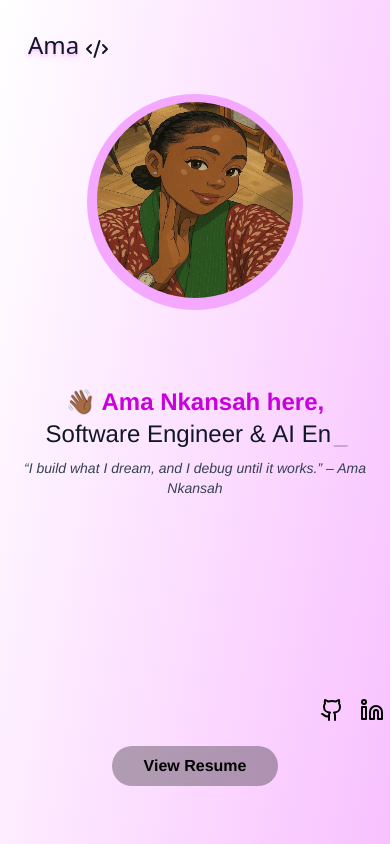
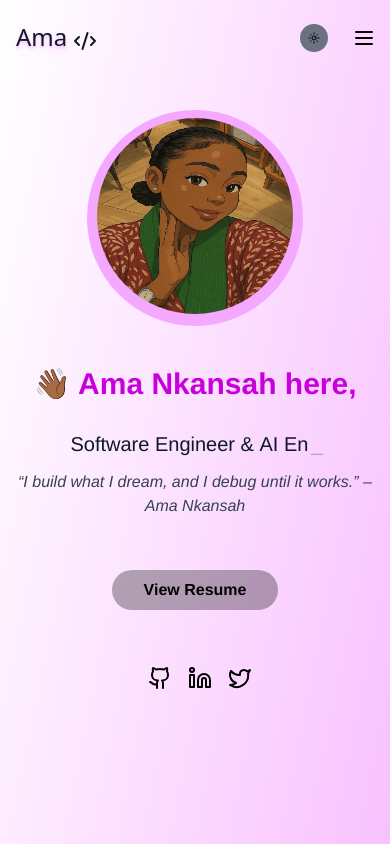
Before and after one commit to Ama-Nkansah/Personal_Website, a React (Vite) app: page / in a window 390 px wide. Shown: the top 844 px of the page. Built offline with nearby package versions, Linux system fonts and the light colour scheme; a web font is replaced by a local one.

Commit message:
(fix):responsiveness on mobile and desktop

```diff
--- a/src/components/common/button.jsx
+++ b/src/components/common/button.jsx
@@ -1,7 +1,7 @@
 
 export default function Button () {
   return (
-<button className="backdrop-blur-md bg-black/30 dark:bg-fuchsia-200 transition-all duration-300 border-zinc-500 m-28 md:px-4 py-2 rounded-full mt-auto md:mt-5 md:-translate-y-82 md:translate-x-220 order-3">
+<button className="backdrop-blur-md bg-black/30 dark:bg-fuchsia-200 transition-all duration-300 border-zinc-500 m-28 md:px-4 py-2 rounded-full -translate-y-24 md:mt-5 md:-translate-y-82 md:translate-x-220 order-3">
   <a href="#" className="text-base md:text-lg font-semibold text-black hover:text-fuchsia-200 dark:hover:text-fuchsia-900 ease-in-out ">View Resume</a>
 </button>
 )};
--- a/src/components/common/menu.jsx
+++ b/src/components/common/menu.jsx
@@ -3,7 +3,7 @@ import {Menu} from "lucide-react";
 export const MenuIcon = ()=> {
   return(
    <div>
-    <Menu className="w-6 h-6 text-black dark:text-fuchsia-200 hover:text-fuchsia-600 dark:hover:text-fuchsia-300 transition -translate-y-130 translate-x-300 md:hidden" />
+    <Menu className="w-6 h-6 text-black dark:text-fuchsia-200 hover:text-fuchsia-600 dark:hover:text-fuchsia-300 mx-88 -translate-y-15 transition md:hidden" />
    </div>
   );
 }
--- a/src/components/common/my-logo.jsx
+++ b/src/components/common/my-logo.jsx
@@ -3,7 +3,7 @@ import { Link } from 'react-router-dom';
 
 export const Logo = () => {
   return (
-<div className="container -translate-y-8 flex items-center px-7 gap-2">
+<div className="container -translate-y-8 flex items-center px-4 gap-2">
       <Link to="/" className="text-xl font-medium flex items-center gap-1 dark:text-fuchsia-200">
         <span>
           <span className="text-glow text-foreground stroke-black text-shadow-lg/20 text-shadow-fuchsia-400 dark:text-shadow-none" style={{ fontFamily: "Rubik Bubbles, system-ui", fontSize: '24px', fontStyle:"normal" }}>Ama </span> <CodeXml className="inline-block"/>
--- a/src/components/common/socials.jsx
+++ b/src/components/common/socials.jsx
@@ -2,7 +2,7 @@ import { Github, Linkedin, Twitter }  from "lucide-react";
 
 export function SocialIcons(){
 return(
-<div className="flex gap-4 sm:-translate-x-45 sm:translate-y-29 md:translate-x-0 md:-translate-y-40 md:justify-center mt-4 order-4">
+<div className="flex gap-4 -translate-x-43 translate-y-12  md:translate-x-0 md:-translate-y-40 md:justify-center mt-4 order-4">
   <a
     href="https://github.com/Ama-Nkansah"
     target="_blank"
--- a/src/components/home/Hero.jsx
+++ b/src/components/home/Hero.jsx
@@ -4,11 +4,14 @@ import  Title from "../home/TypewriterTitle";
 import {SocialIcons} from "../common/socials";
 import Button from "../common/button";
 import {Logo} from "../common/my-logo";
+import {MenuIcon} from "../common/menu";
+
 
 function Hero(){
   return (
     <div>
       <Logo/>
+      <MenuIcon/>
       <div className="h-screen md:block flex flex-col">
         <div className="md:-translate-y-10 mb-19 flex order-1 md:block justify-center">
           {/* Outer Circle */}
@@ -29,15 +32,15 @@ function Hero(){
           </motion.div>
      </div>
 
-      <div className="text-center md:-translate-y-6 md:text-left order-2 trans md:mt-0">
-          <h1 className=" text-2xl font-bold text-fuchsia-600 dark:text-fuchsia-300
+      <div className="text-center md:-translate-y-6 md:text-left order-2 -translate-y-9 md:mt-0">
+          <h1 className=" text-3xl mb-7 md:mb-0 font-bold text-fuchsia-600 dark:text-fuchsia-300
             md:text-6xl md:text-center md:-translate-y-100 md:translate-x-75">
             👋🏾 Ama Nkansah here,
           </h1>
-          <h2 className="text-2xl md:-translate-y-94 md:translate-x-224">
+          <h2 className="text-xl px-2 mb-3 md:mb-0 md:text-2xl md:-translate-y-94 md:translate-x-224">
             Software Engineer & <Title/>
           </h2>
-          <p className="text-center text-sm italic mt-2 text-gray-700 dark:text-gray-300 md:-translate-y-90 md:translate-x-78">
+          <p className="text-center text-base italic mt-2 text-gray-700 dark:text-gray-300 md:-translate-y-90 md:translate-x-78">
             “I build what I dream, and I debug until it works.” – Ama Nkansah
           </p>
       </div>
--- a/src/components/home/ThemeToggle.jsx
+++ b/src/components/home/ThemeToggle.jsx
@@ -10,14 +10,14 @@ export const ThemeToggle = () => {
       <button
         onClick={toggleTheme}
         className={cn(
-          "sticky top-5 translate-x-365 right-4 p-2 mt-6 rounded-full transition-colors duration-300 bg-gray-500",
+          "sticky top-5 translate-x-75 md:translate-x-365 right-4 p-2 mt-6 rounded-full transition-colors duration-300 bg-gray-500",
           "focus:outline-1 z-50 dark:outline-fuchsia-200"
         )}
       >
         {isDarkMode ? (
-          <Moon className="h-5 w-5 text-black-900 dark:text-fuchsia-200"/>
+          <Moon className="h-3 w-3 md:h-5 md:w-5 text-black-900 dark:text-fuchsia-200"/>
         ) : (
-          <Sun className="h-5 w-5 text-black"/>
+          <Sun className="h-3 w-3 md:h-5 md:w-5 text-black"/>
         )}
       </button>
     </div>
```
